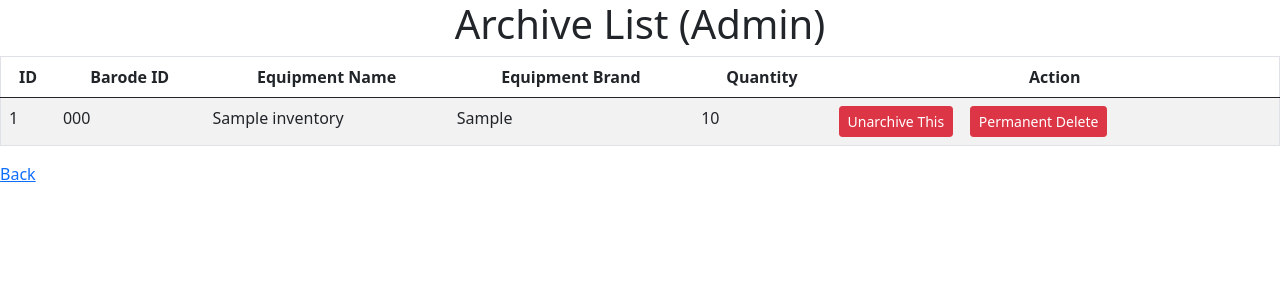
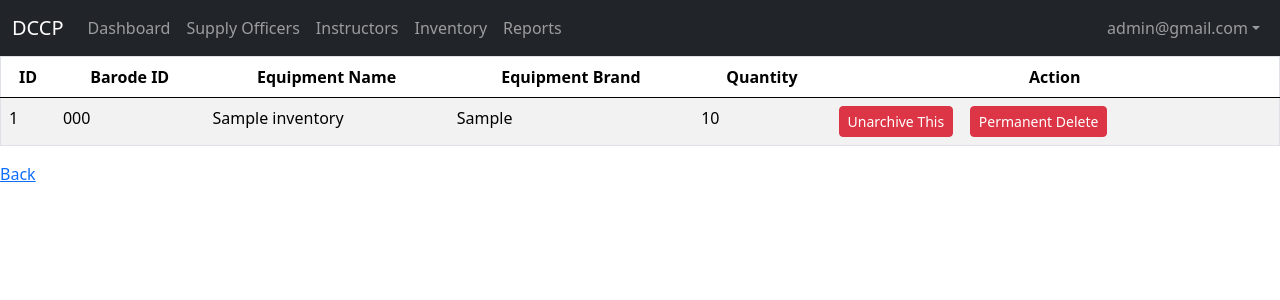
Before and after one commit to Lhester0102/eMonitor, a PHP site: page /unarchive.php in a window 1280 px wide. Shown: the top 300 px of the page. Run offline with PHP 8.4, Linux system fonts and the light colour scheme; tables that the repository leaves empty or names only in its code hold one stand-in row (values such as "Sample post").

Commit message:
navigation bar update

```diff
--- a/unarchive.php
+++ b/unarchive.php
@@ -9,7 +9,57 @@
 	<link href="https://cdn.jsdelivr.net/npm/bootstrap@5.0.2/dist/css/bootstrap.min.css" rel="stylesheet" integrity="sha384-EVSTQN3/azprG1Anm3QDgpJLIm9Nao0Yz1ztcQTwFspd3yD65VohhpuuCOmLASjC" crossorigin="anonymous">	</head>
 	<script src="https://cdn.jsdelivr.net/npm/bootstrap@5.0.2/dist/js/bootstrap.bundle.min.js" integrity="sha384-MrcW6ZMFYlzcLA8Nl+NtUVF0sA7MsXsP1UyJoMp4YLEuNSfAP+JcXn/tWtIaxVXM" crossorigin="anonymous"></script>
 	<body>
-		<h1 align="center">Archive List (Admin)</h1>
+	<link href="https://cdn.jsdelivr.net/npm/bootstrap@5.3.2/dist/css/bootstrap.min.css" rel="stylesheet">
+		<script src="https://cdn.jsdelivr.net/npm/bootstrap@5.3.2/dist/js/bootstrap.bundle.min.js"></script>
+		<nav class="navbar navbar-expand-sm bg-dark navbar-dark">
+		<div class="container-fluid">
+			<a class="navbar-brand" href="#">DCCP</a>
+			<button class="navbar-toggler" type="button" data-bs-toggle="collapse" data-bs-target="#collapsibleNavbar">
+			<span class="navbar-toggler-icon"></span>
+			</button>
+			<div class="collapse navbar-collapse" id="collapsibleNavbar">
+			<ul class="navbar-nav">
+				<li class="nav-item">
+				<a class="nav-link" href="admin-dashboard.php">Dashboard</a>
+				</li>
+				<li class="nav-item">
+				<a class="nav-link" href="#">Supply Officers</a>
+				</li>
+				<li class="nav-item">
+				<a class="nav-link" href="instructor.php">Instructors</a>
+				</li>
+				<li class="nav-item">
+				<a class="nav-link" href="index.php">Inventory</a>
+				</li>
+				<li class="nav-item">
+				<a class="nav-link" href="#">Reports</a>
+				</li>
+				<!-- <li class="nav-item dropdown" stylesheet="float:right">
+				<a class="nav-link dropdown-toggle" href="#" role="button" data-bs-toggle="dropdown">Dropdown</a>
+				<ul class="dropdown-menu">
+					<li><a class="dropdown-item" href="#">Link</a></li>
+					<li><a class="dropdown-item" href="#">Another link</a></li>
+					<li><a class="dropdown-item" href="#">A third link</a></li>
+				</ul>
+				</li> -->
+			</ul>
+			<div class="collapse navbar-collapse justify-content-end" id="navbarCollapse">
+			<ul class="navbar-nav">
+			<li class="nav-item">
+			<li class="nav-item dropdown">
+				<a class="nav-link dropdown-toggle" href="#" role="button" data-bs-toggle="dropdown">admin@gmail.com</a>
+				<ul class="dropdown-menu">
+					<li><a class="dropdown-item" href="#">Profile</a></li>
+					<li><a class="dropdown-item" href="#">Settings</a></li>
+					<li><a class="dropdown-item" href="log-in.php">Sign Out</a></li>
+				</ul>
+				</li>
+			</li>
+		</ul>
+		</div>
+			</div>
+		</div>
+		</nav>
 		<table class="table table-striped" border="1px" align="center">
 		<thead>
 			<tr align="center">
```
